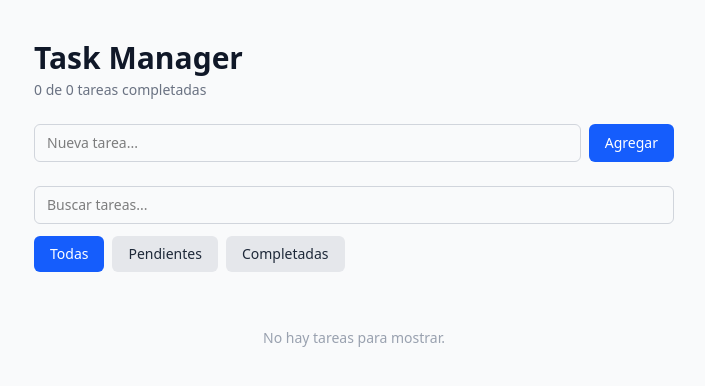
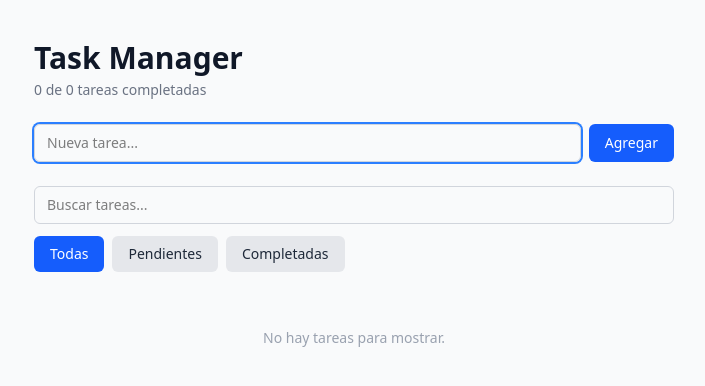
Before and after one commit to OsvaldoZakowicz/vue-task-manager, a Vue app: page / in a window 1280 px wide. Shown: the top 386 px of the page, without its empty margins (286-991 px from the left). Built offline with nearby package versions, Linux system fonts and the light colour scheme.

Commit message:
feat: agrega focus al input usando onMounted, expone input y focus desde el componente BaseInput hacia el componente padre TaskForm, agrega comentarios

```diff
--- a/src/components/base/BaseInput.vue
+++ b/src/components/base/BaseInput.vue
@@ -1,4 +1,6 @@
 <script setup>
+import { ref } from 'vue';
+
 // v-model en vue 3 usa modelValue + update:modelValue
 const props = defineProps({
   modelValue: {
@@ -17,6 +19,13 @@ const props = defineProps({
 
 const emit = defineEmits(['update:modelValue'])
 
+// queremos exponer el evento focus del input hacia el elemento padre
+// 1- referencia al elemento input (ref="" en el propio input)
+const inputEl = ref(null);
+
+// 2- exponemos evento
+defineExpose({ focus: () => inputEl.value?.focus() })
+
 function onInput(event) {
   emit('update:modelValue', event.target.value)
 }
@@ -24,6 +33,7 @@ function onInput(event) {
 
 <template>
   <input
+    ref="inputEl"
     :value="modelValue"
     :placeholder="placeholder"
     :disabled="disabled"
--- a/src/components/tasks/TaskForm.vue
+++ b/src/components/tasks/TaskForm.vue
@@ -1,5 +1,5 @@
 <script setup>
-import { ref } from 'vue'
+import { ref, onMounted } from 'vue'
 import { useTasksStore } from '../../stores/tasks'
 import BaseButton from '../base/BaseButton.vue'
 import BaseInput from '../base/BaseInput.vue'
@@ -7,15 +7,24 @@ import BaseInput from '../base/BaseInput.vue'
 const store = useTasksStore()
 const newTaskTitle = ref('')
 
+// referencia al componente BaseInput
+const taskInput = ref(null);
+
+// cuando el componente ya esta en el DOM hacemos foco
+onMounted(() => { taskInput.value?.focus() })
+
 function handleSubmit() {
   store.addTask(newTaskTitle.value)
   newTaskTitle.value = ''
+  // despues de agregar, volvemos el foco al input
+  taskInput.value?.focus()
 }
 </script>
 
 <template>
   <div class="flex gap-2">
     <BaseInput
+      ref="taskInput"
       v-model="newTaskTitle"
       placeholder="Nueva tarea..."
       @keyup.enter="handleSubmit"
--- a/src/components/tasks/TaskItem.vue
+++ b/src/components/tasks/TaskItem.vue
@@ -3,6 +3,8 @@ import { ref } from 'vue'
 import BaseButton from '../base/BaseButton.vue'
 import BaseInput from '../base/BaseInput.vue'
 
+// datos que recibe desde el componente padre
+// son de solo lectura
 const props = defineProps({
   task: {
     type: Object,
@@ -10,6 +12,8 @@ const props = defineProps({
   },
 })
 
+// eventos que este componente hijo (task item) dispara para comunicarse
+// con su componente padre (task list)
 const emit = defineEmits(['toggle', 'delete', 'update'])
 
 // estado local de edicion
```
